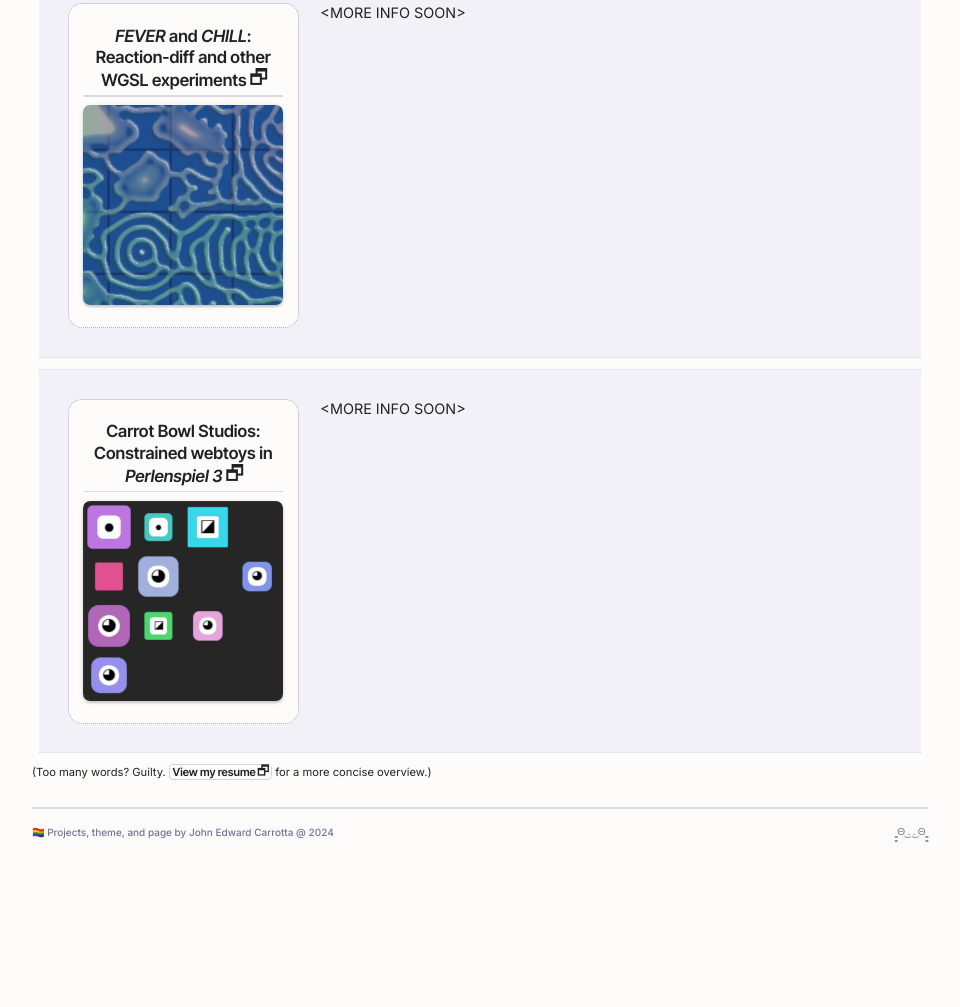
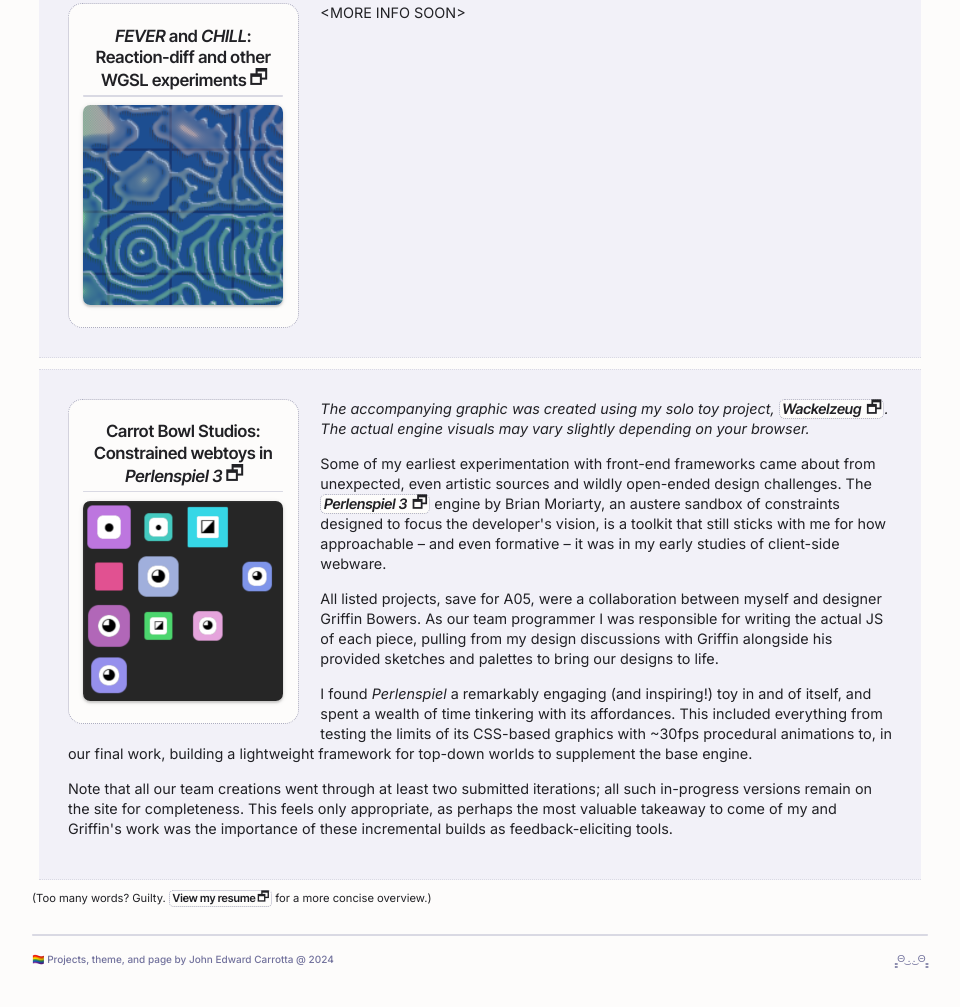
Before and after one commit to datapointbeing/pointbe.ing, a website: page index.html in a window 1280 px wide. Shown: the part 3208-4215 px from the top of the page, without its empty margins (160-1120 px from the left). Before the commit the page ends 4088 px from the top, so only its background shows below. Drawn offline with Linux system fonts and the light colour scheme; a web font is replaced by a local one.

Commit message:
Carrot Bowl description content

```diff
--- a/css/pointbeingV1.css
+++ b/css/pointbeingV1.css
@@ -110,6 +110,7 @@ a[target="_blank"]:after {
   font-size: larger;
 
   font-weight: normal;
+  font-style: normal;
   font-family: Symbola, sans-serif;
 }
 
@@ -405,6 +406,7 @@ ul.notes-inline > li:not(:last-child):after {
   font-size: larger;
 
   font-weight: normal;
+  font-style: normal;
   font-family: Symbola, sans-serif;
 }
 
--- a/index.html
+++ b/index.html
@@ -324,14 +324,57 @@
     </div>
 
     <div class="project-block">
-      <a href="/Carrot-Bowl-Studios/" title="Carrot Bowl Studios" target="_blank" rel="noreferrer">
+      <a href="https://datapointbeing.github.io/Carrot-Bowl-Studios/" title="Carrot Bowl Studios" target="_blank" rel="noreferrer">
         <h3 id="carrotbowl">Carrot Bowl Studios: Constrained webtoys in <i>Perlenspiel 3</i></h3>
         <hr>
         <img src="img/thumb/ps3.png" alt="Capture from Wackelzeug webtoy">
       </a>
 
       <div>
-        <p>&ltMORE INFO SOON&gt</p>
+        <p>
+          <i>The accompanying graphic was created using my solo toy project,
+          <a class="width-kept"
+             href="https://datapointbeing.github.io/Carrot-Bowl-Studios/a05/jcarrotta/game.html"
+             title="Wackelzeug by John Edward Carrotta  |  Perlenspiel 3.3"
+             target="_blank"
+             rel="noreferrer">
+            <span>Wackelzeug</span>
+          </a>.<br>
+          The actual engine visuals may vary slightly depending on your browser.</i>
+        </p>
+        <p>
+          Some of my earliest experimentation with front-end frameworks came about from
+          unexpected, even artistic sources and wildly open-ended design challenges.
+          The
+          <a class="width-kept"
+             href="https://perlenspiel.net/ps3/"
+             title="Perlenspiel 3.3 Homepage"
+             target="_blank"
+             rel="noreferrer">
+            <span><i>Perlenspiel 3</i></span>
+          </a>
+          engine by Brian Moriarty, an austere sandbox of constraints designed to focus the developer's vision,
+          is a toolkit that still sticks with me for how approachable – and even formative – it was in my early studies
+          of client-side webware.
+        </p>
+        <p>
+          All listed projects, save for A05, were a collaboration between myself and designer Griffin Bowers.
+          As our team programmer I was responsible for writing the actual JS of each piece,
+          pulling from my design discussions with Griffin alongside his provided sketches and palettes to bring
+          our designs to life.
+        </p>
+        <p>
+          I found <i>Perlenspiel</i> a remarkably engaging (and inspiring!) toy in and of itself, and spent a wealth of
+          time tinkering with its affordances. This included everything from testing the limits of its CSS-based
+          graphics with ~30fps procedural animations to, in our final work, building a lightweight framework for
+          top-down worlds to supplement the base engine.
+        </p>
+        <p>
+          Note that all our team creations went through at least two submitted iterations; all such in-progress
+          versions remain on the site for completeness. This feels only appropriate, as perhaps the most valuable
+          takeaway to come of my and Griffin's work was the importance of these incremental builds as
+          feedback-eliciting tools.
+        </p>
       </div>
     </div>
 
```
Also changed, not shown: 1 other file.
